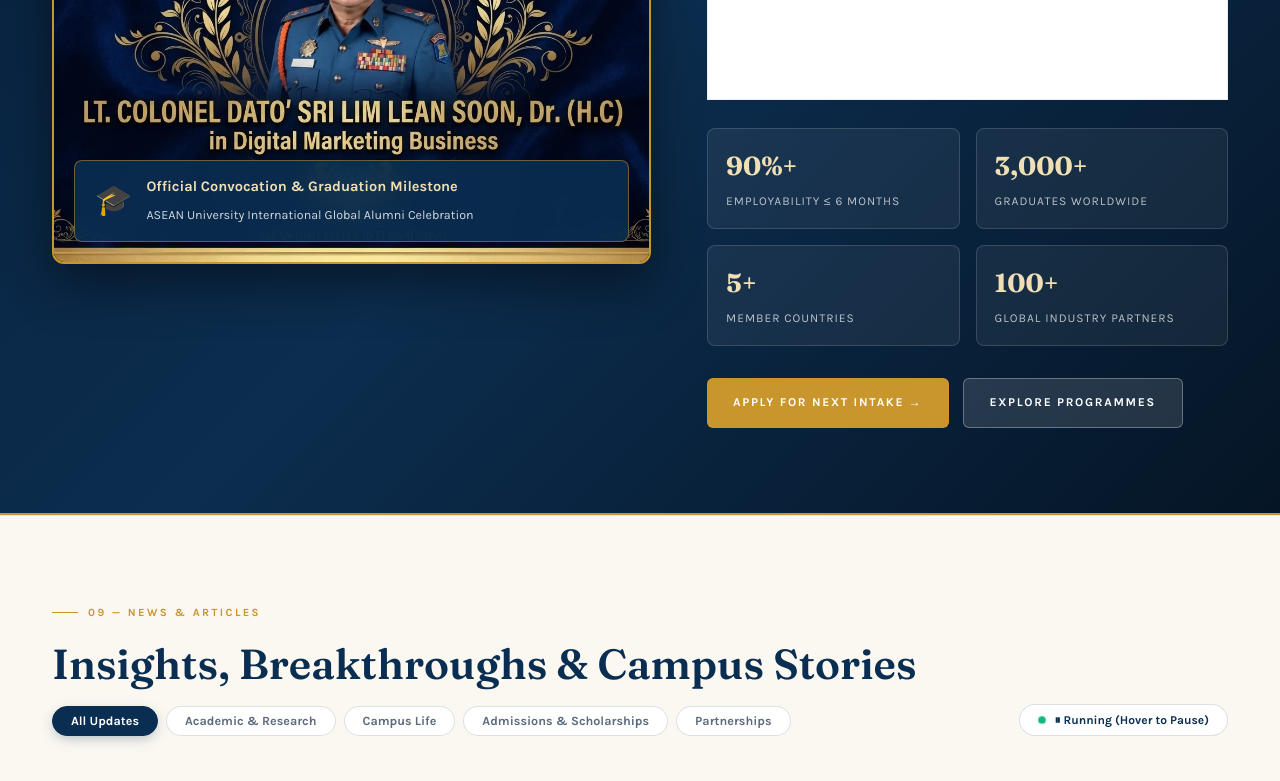
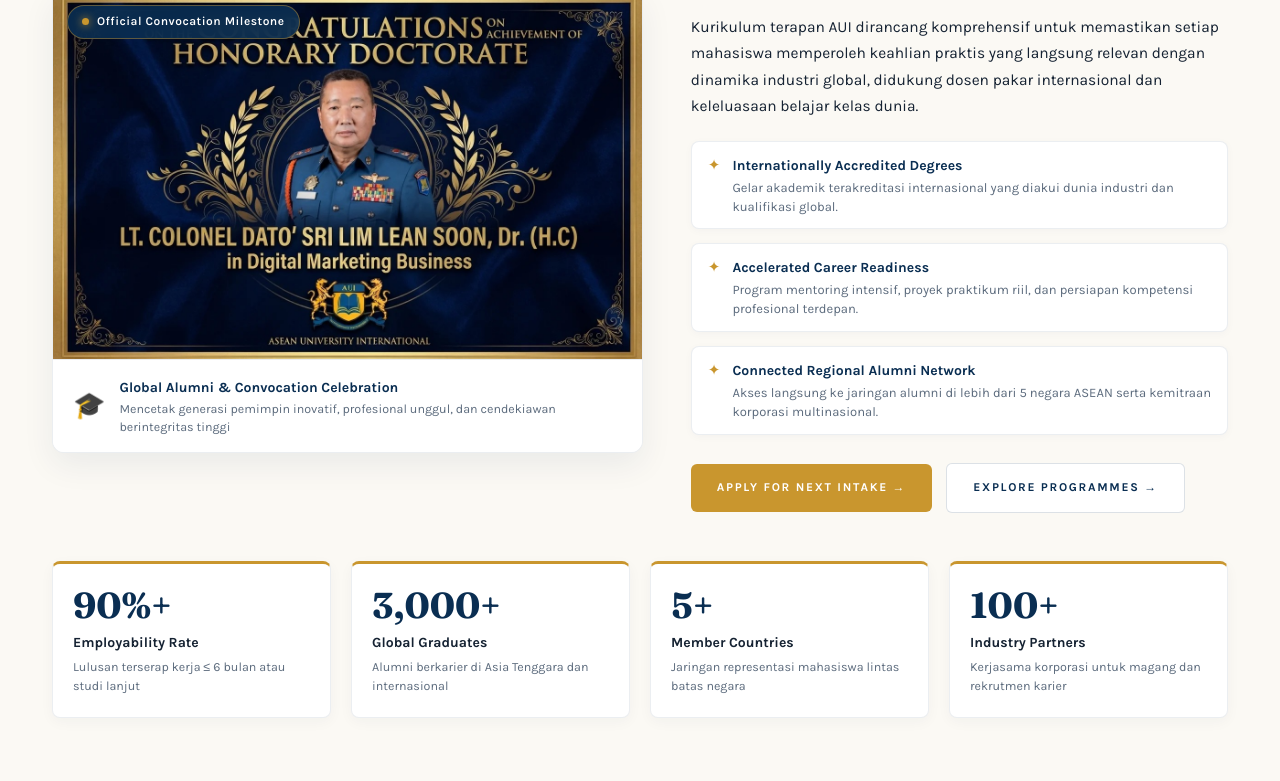
Before and after one commit to anjaniayu354/asean-university-international, a Next.js app: page / in a window 1280 px wide. Shown: the part 8060-8841 px from the top of the page. Built offline with nearby package versions, Linux system fonts and the light colour scheme.

Commit message:
Refactor Academic Milestone & Student Success section with harmonious AUI layout and responsive metrics

```diff
--- a/src/components/HomeView.tsx
+++ b/src/components/HomeView.tsx
@@ -674,53 +674,75 @@
             </div>
         </section>
 
-        {/*  08.5 — GRADUATION ACHIEVEMENT & CONVOCATION SHOWCASE  */}
-        <section className="achievement-sec" id="graduation-achievement">
+        {/*  08.5 — ACADEMIC MILESTONE & STUDENT SUCCESS  */}
+        <section className="sec milestone-sec" id="graduation-achievement">
             <div className="wrap">
-                <div className="achievement-grid rv">
-                    <div className="achievement-img-wrap">
+                {/* Section Header */}
+                <div className="milestone-head rv">
+                    <div className="eyebrow">Academic Milestone &amp; Student Success</div>
+                    <h2>Graduation Achievement: Empowering Tomorrow&apos;s Leaders</h2>
+                    <p>
+                        Setiap upacara wisuda di ASEAN University International menandai keberhasilan transformatif mahasiswa dari berbagai negara ASEAN dan dunia. Lulusan kami dibekali kompetensi kepemimpinan praktis, wawasan global, dan gelar terakreditasi internasional yang diakui dunia industri.
+                    </p>
+                </div>
+
+                {/* 2-Column Split: Visual & Pillars */}
+                <div className="milestone-split rv">
+                    {/* Left Column: Authentic Graduation Photo Card */}
+                    <div className="milestone-photo-card">
+                        <div className="milestone-img-wrap">
                             <img
                                 src="/img/89376r98172e09812r.jpeg"
                                 alt="ASEAN University International Graduation Achievement & Convocation"
-                            className="achievement-img"
+                                className="milestone-img"
                                 loading="lazy"
                             />
-                        <div className="achievement-badge-floating">
-                            <div className="achievement-badge-icon">🎓</div>
-                            <div className="achievement-badge-text">
-                                <strong>Official Convocation &amp; Graduation Milestone</strong>
-                                <span>ASEAN University International Global Alumni Celebration</span>
+                            <div className="milestone-photo-tag">
+                                <span className="dot"></span>
+                                Official Convocation Milestone
+                            </div>
+                        </div>
+                        <div className="milestone-photo-caption">
+                            <div className="caption-icon">🎓</div>
+                            <div className="caption-text">
+                                <strong>Global Alumni &amp; Convocation Celebration</strong>
+                                <span>Mencetak generasi pemimpin inovatif, profesional unggul, dan cendekiawan berintegritas tinggi</span>
                             </div>
                         </div>
                     </div>
 
-                    <div className="achievement-content">
-                        <div className="eyebrow">Academic Milestone &amp; Student Success</div>
-                        <h2>Graduation Achievement: Empowering Tomorrow&apos;s Leaders</h2>
-                        <p className="lead">
-                            Setiap upacara wisuda di ASEAN University International menandai keberhasilan transformatif mahasiswa dari berbagai negara ASEAN dan dunia. Lulusan kami dibekali kompetensi kepemimpinan praktis, wawasan global, dan gelar terakreditasi internasional yang diakui dunia industri.
+                    {/* Right Column: Narrative, Pillars & CTA */}
+                    <div className="milestone-story">
+                        <h3>Mempersiapkan Pemimpin Masa Depan dengan Wawasan Global</h3>
+                        <p className="lead-p">
+                            Kurikulum terapan AUI dirancang komprehensif untuk memastikan setiap mahasiswa memperoleh keahlian praktis yang langsung relevan dengan dinamika industri global, didukung dosen pakar internasional dan keleluasaan belajar kelas dunia.
                         </p>
 
-                        <div className="achievement-stats-row">
-                            <div className="astat-box">
-                                <div className="astat-num">90%+</div>
-                                <div className="astat-lbl">Employability &le; 6 Months</div>
+                        <div className="milestone-pillars">
+                            <div className="milestone-pillar-item">
+                                <div className="pillar-bullet">✦</div>
+                                <div>
+                                    <strong>Internationally Accredited Degrees</strong>
+                                    <span>Gelar akademik terakreditasi internasional yang diakui dunia industri dan kualifikasi global.</span>
                                 </div>
-                            <div className="astat-box">
-                                <div className="astat-num">3,000+</div>
-                                <div className="astat-lbl">Graduates Worldwide</div>
                             </div>
-                            <div className="astat-box">
-                                <div className="astat-num">5+</div>
-                                <div className="astat-lbl">Member Countries</div>
+                            <div className="milestone-pillar-item">
+                                <div className="pillar-bullet">✦</div>
+                                <div>
+                                    <strong>Accelerated Career Readiness</strong>
+                                    <span>Program mentoring intensif, proyek praktikum riil, dan persiapan kompetensi profesional terdepan.</span>
                                 </div>
-                            <div className="astat-box">
-                                <div className="astat-num">100+</div>
-                                <div className="astat-lbl">Global Industry Partners</div>
+                            </div>
+                            <div className="milestone-pillar-item">
+                                <div className="pillar-bullet">✦</div>
+                                <div>
+                                    <strong>Connected Regional Alumni Network</strong>
+                                    <span>Akses langsung ke jaringan alumni di lebih dari 5 negara ASEAN serta kemitraan korporasi multinasional.</span>
+                                </div>
                             </div>
                         </div>
 
-                        <div className="achievement-actions">
+                        <div className="milestone-actions">
                             <Link
                                 href="/admissions"
                                 onClick={(e) => {
@@ -744,11 +766,34 @@
                                     }
                                 }}
                                 className="btn btn-line"
-                                style={{ background: 'rgba(255,255,255,.12)', color: '#fff', borderColor: 'rgba(255,255,255,.3)' }}
                             >
-                                Explore Programmes
+                                Explore Programmes &rarr;
                             </Link>
                         </div>
+                    </div>
+                </div>
+
+                {/* 4-Column Balanced Key Metrics */}
+                <div className="milestone-stats-grid rv">
+                    <div className="mstat-card">
+                        <div className="mstat-num">90%+</div>
+                        <div className="mstat-title">Employability Rate</div>
+                        <div className="mstat-desc">Lulusan terserap kerja &le; 6 bulan atau studi lanjut</div>
+                    </div>
+                    <div className="mstat-card">
+                        <div className="mstat-num">3,000+</div>
+                        <div className="mstat-title">Global Graduates</div>
+                        <div className="mstat-desc">Alumni berkarier di Asia Tenggara dan internasional</div>
+                    </div>
+                    <div className="mstat-card">
+                        <div className="mstat-num">5+</div>
+                        <div className="mstat-title">Member Countries</div>
+                        <div className="mstat-desc">Jaringan representasi mahasiswa lintas batas negara</div>
+                    </div>
+                    <div className="mstat-card">
+                        <div className="mstat-num">100+</div>
+                        <div className="mstat-title">Industry Partners</div>
+                        <div className="mstat-desc">Kerjasama korporasi untuk magang dan rekrutmen karier</div>
                     </div>
                 </div>
             </div>
```
Also changed, not shown: src/app/globals.css. Lines whose indentation alone changed are shown as unchanged.
